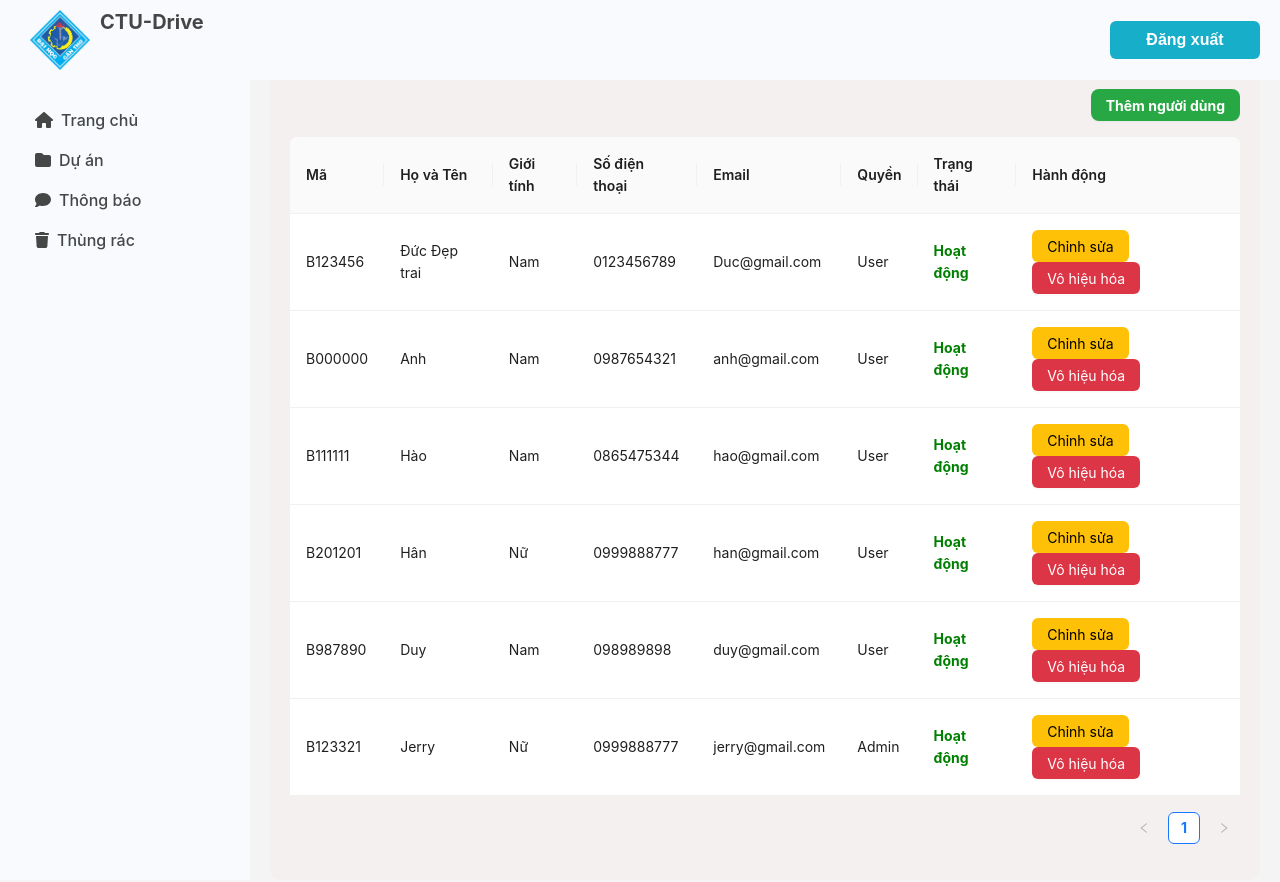
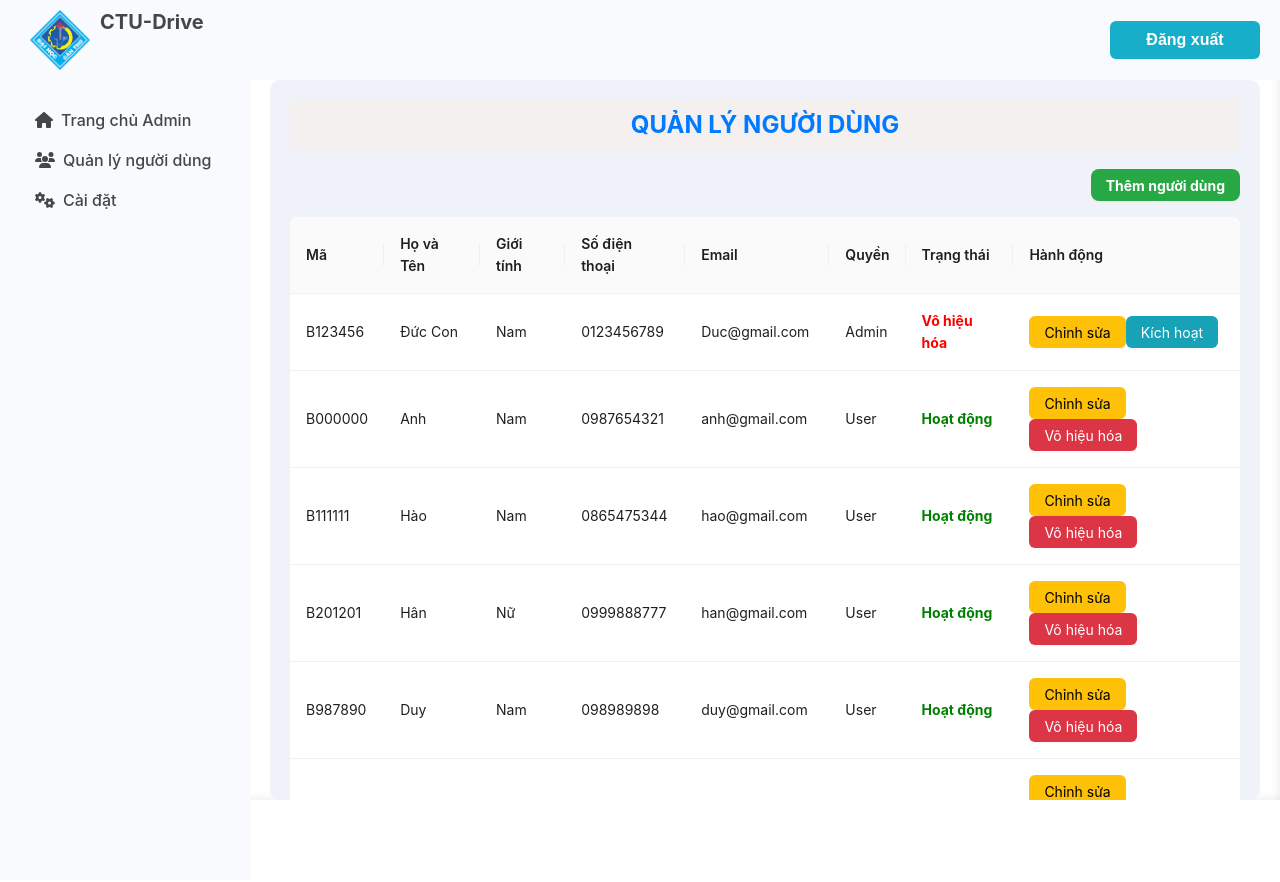
Before and after one commit to dradvm/WebProjectManagementFE, a React (Create React App) app: page /users in a window 1280 px wide. Shown: the top 882 px of the page. After the commit the page ends 800 px from the top, so only its background shows below. Built offline with nearby package versions, Linux system fonts and the light colour scheme; data requests are answered from the project's data file; sample sign-in values are in the browser's storage.

Commit message:
Fix email phan admin

```diff
--- a/db.json
+++ b/db.json
@@ -46,12 +46,12 @@
   "users": [
     {
       "id": "B123456",
-      "fullName": "Đức Đẹp trai",
+      "fullName": "Đức Con",
       "gender": "Nam",
       "phone": "0123456789",
       "email": "Duc@gmail.com",
-      "role": "User",
-      "status": "Hoạt động"
+      "role": "Admin",
+      "status": "Vô hiệu hóa"
     },
     {
       "id": "B000000",
@@ -99,6 +99,16 @@
       "email": "jerry@gmail.com",
       "password": "123321123",
       "role": "Admin",
+      "status": "Hoạt động"
+    },
+    {
+      "id": "B1234",
+      "fullName": "Mèo",
+      "gender": "Nữ",
+      "phone": "0123456789",
+      "email": "meo@gmail.com",
+      "role": "Admin",
+      "password": "meo12345",
       "status": "Hoạt động"
     }
   ],
--- a/src/App.js
+++ b/src/App.js
@@ -26,7 +26,7 @@ function App() {
   const [forms, setForms] = useState([]);
   const [trash, setTrash] = useState([]);
   const [sidebarIndexClicked, setSidebarIndexClicked] = useState(null);
-  const [userRole, setUserRole] = useState(""); // Giả lập role, sau này có thể lấy từ API hoặc localStorage
+  const [userRole, setUserRole] = useState("admin"); // Giả lập role, sau này có thể lấy từ API hoặc localStorage
   // import AdminLayout from "./Components/layouts/AdminLayout"; // Layout riêng cho Admin
   const [isAuthenticated, setIsAuthenticated] = useState(
     !!localStorage.getItem("token")
--- a/src/Components/layouts/AdminLayout/AdminLayout.js
+++ b/src/Components/layouts/AdminLayout/AdminLayout.js
@@ -1,6 +1,6 @@
 import Sidebar from "../SidebarComponents/Sidebar/sidebar";
 import classNames from "classnames/bind";
-import styles from "./AdminLayout.module.scss"; // Import SCSS
+import styles from "./AdminLayout.module.scss";
 import Header from "../Header/header";
 
 const cx = classNames.bind(styles);
@@ -8,7 +8,6 @@ const cx = classNames.bind(styles);
 function AdminLayout({ children }) {
   return (
     <div className={cx("admin-layout")}>
-      {/* Header đặt ngoài content */}
       <Header />
       <div className={cx("main")}>
         <Sidebar />
--- a/src/Components/layouts/AdminLayout/AdminLayout.module.scss
+++ b/src/Components/layouts/AdminLayout/AdminLayout.module.scss
@@ -1,18 +1,43 @@
 .admin-layout {
-  // display: flex;
-  height: 100vh; // Chiều cao toàn màn hình
+  display: flex;
+  flex-direction: column;
+  height: 100vh;
+  background-color: #ecf0f1;
+}
+
+.main {
+  display: flex;
+  flex: 1;
+  overflow: hidden;
 }
 
 .sidebar {
-  width: 250px; // Chiều rộng sidebar
+  width: 260px;
   background-color: #2c3e50;
   color: white;
   padding: 20px;
+  transition: width 0.3s ease-in-out;
 }
 
 .content {
   flex: 1;
-  padding: 20px;
-  background-color: #f4f4f4;
-  overflow-y: auto; // Cho phép cuộn nếu nội dung dài
+  padding: 80px 20px 20px;
+  background-color: #ffffff;
+  overflow-y: auto;
+  box-shadow: inset 0 0 10px rgba(0, 0, 0, 0.1);
 }
+
+.header {
+  position: fixed;
+  top: 0;
+  left: 0;
+  width: 100%;
+  height: 80px;
+  background-color: #1d73cf;
+  color: white;
+  z-index: 1000;
+  display: flex;
+  align-items: center;
+  padding: 0 20px;
+  box-shadow: 0px 4px 8px rgba(0, 0, 0, 0.1);
+}
--- a/src/Components/layouts/SidebarComponents/Sidebar/sidebar.js
+++ b/src/Components/layouts/SidebarComponents/Sidebar/sidebar.js
@@ -20,7 +20,7 @@ function Sidebar() {
   const { userRole } = sidebarContextData; // Lấy userRole từ context
 
   const isAdmin = userRole === "admin"; // Kiểm tra quyền admin
-
+  console.log("isAdmin", isAdmin);
   return (
     <div className={cx("wrapper")}>
       <div className={cx("sidebar-item-wrapper")}>
--- a/src/Pages/Admin/AdminDashboard.js
+++ b/src/Pages/Admin/AdminDashboard.js
@@ -1,10 +1,160 @@
-function AdminDashboard() {
-    return (
-      <div>
-        <h1>Trang chủ Admin</h1>
-        <p>Đây là giao diện chính của admin.</p>
+import { useState, useEffect } from "react";
+import { Table, Button, Modal, Form, Input, Select } from "antd";
+import axios from "axios";
+import styles from "./ManageUsers.module.scss";
+
+const API_URL = "http://localhost:5000/users";
+
+const ManageUsers = () => {
+  const [users, setUsers] = useState([]);
+  const [loading, setLoading] = useState(true);
+  const [isModalOpen, setIsModalOpen] = useState(false);
+  const [editingUser, setEditingUser] = useState(null);
+  const [form] = Form.useForm();
+
+  useEffect(() => {
+    loadUsers();
+  }, []);
+
+  const loadUsers = async () => {
+    setLoading(true);
+    try {
+      const response = await axios.get(API_URL);
+      setUsers(response.data);
+    } catch (error) {
+      console.error("Lỗi tải dữ liệu:", error);
+    }
+    setLoading(false);
+  };
+
+  const handleAddOrUpdateUser = async (values) => {
+    try {
+      if (editingUser) {
+        await axios.put(`${API_URL}/${editingUser.id}`, values);
+      } else {
+        const newUser = { ...values, status: "Hoạt động" };
+        await axios.post(API_URL, newUser);
+      }
+      setIsModalOpen(false);
+      form.resetFields();
+      setEditingUser(null);
+      loadUsers();
+    } catch (error) {
+      console.error("Lỗi xử lý người dùng:", error);
+    }
+  };
+
+  const handleEdit = (user) => {
+    setEditingUser(user);
+    setIsModalOpen(true);
+    form.setFieldsValue(user);
+  };
+
+  const handleToggleStatus = async (id, currentStatus) => {
+    const newStatus = currentStatus === "Hoạt động" ? "Vô hiệu hóa" : "Hoạt động";
+    try {
+      await axios.patch(`${API_URL}/${id}`, { status: newStatus });
+      loadUsers();
+    } catch (error) {
+      console.error("Lỗi cập nhật trạng thái:", error);
+    }
+  };
+
+  const columns = [
+    { title: "Mã", dataIndex: "id", key: "id" },
+    { title: "Họ và Tên", dataIndex: "fullName", key: "fullName" },
+    { title: "Giới tính", dataIndex: "gender", key: "gender" },
+    { title: "Số điện thoại", dataIndex: "phone", key: "phone" },
+    { title: "Email", dataIndex: "email", key: "email" },
+    { title: "Quyền", dataIndex: "role", key: "role" },
+    {
+      title: "Trạng thái",
+      dataIndex: "status",
+      key: "status",
+      render: (status) => (
+        <span className={status === "Vô hiệu hóa" ? styles["status-disabled"] : styles["status-active"]}>
+          {status}
+        </span>
+      ),
+    },
+    {
+      title: "Hành động",
+      key: "action",
+      render: (_, record) => (
+        <>
+          <Button className={styles["edit-button"]} onClick={() => handleEdit(record)}>
+            Chỉnh sửa
+          </Button>
+          <Button
+            className={record.status === "Hoạt động" ? styles["disable-button"] : styles["activate-button"]}
+            onClick={() => handleToggleStatus(record.id, record.status)}
+          >
+            {record.status === "Hoạt động" ? "Vô hiệu hóa" : "Kích hoạt"}
+          </Button>
+        </>
+      ),
+    },
+  ];
+
+  return (
+    <div className={styles["table-container"]}>
+      <div className={styles["button-container"]}>
+        <Button className={styles["add-user-button"]} onClick={() => setIsModalOpen(true)}>
+          Thêm người dùng
+        </Button>
       </div>
-    );
-  }
+      <Table dataSource={users} columns={columns} loading={loading} rowKey="id" className={styles["custom-table"]} />
 
-  export default AdminDashboard;
+      {/* Modal Thêm/Sửa Người Dùng */}
+      <Modal
+        title={editingUser ? "Chỉnh sửa Người Dùng" : "Thêm Người Dùng"}
+        open={isModalOpen}
+        className={styles["modal-form"]}
+        onCancel={() => {
+          setIsModalOpen(false);
+          setEditingUser(null);
+          form.resetFields();
+        }}
+        onOk={() => form.submit()}
+      >
+        <Form form={form} layout="vertical" className={styles["modal-form"]} onFinish={handleAddOrUpdateUser}>
+          <Form.Item name="id" label="Mã người dùng" rules={[{ required: true, message: "Vui lòng nhập mã người dùng!" }]}>
+            <Input disabled={!!editingUser} />
+          </Form.Item>
+          <Form.Item name="fullName" label="Họ và Tên" rules={[{ required: true, message: "Vui lòng nhập họ và tên!" }]}>
+            <Input />
+          </Form.Item>
+          <Form.Item name="gender" label="Giới tính" rules={[{ required: true }]}>
+            <Select>
+              <Select.Option value="Nam">Nam</Select.Option>
+              <Select.Option value="Nữ">Nữ</Select.Option>
+            </Select>
+          </Form.Item>
+          <Form.Item name="phone" label="Số điện thoại" rules={[{ required: true, message: "Vui lòng nhập số điện thoại!" }]}>
+            <Input />
+          </Form.Item>
+          <Form.Item
+            name="email"
+            label="Email"
+            rules={[{ required: true, type: "email", message: "Vui lòng nhập email hợp lệ!" }]}
+          >
+            <Input disabled={!!editingUser} />
+          </Form.Item>
+          {!editingUser && (
+            <Form.Item name="password" label="Mật khẩu" rules={[{ required: true, message: "Vui lòng nhập mật khẩu!" }]}>
+              <Input.Password />
+            </Form.Item>
+          )}
+          <Form.Item name="role" label="Quyền" rules={[{ required: true }]}>
+            <Select>
+              <Select.Option value="Admin">Admin</Select.Option>
+              <Select.Option value="User">User</Select.Option>
+            </Select>
+          </Form.Item>
+        </Form>
+      </Modal>
+    </div>
+  );
+};
+
+export default ManageUsers;
--- a/src/Pages/Admin/ManageUsers.js
+++ b/src/Pages/Admin/ManageUsers.js
@@ -3,7 +3,7 @@ import { Table, Button, Modal, Form, Input, Select } from "antd";
 import axios from "axios";
 import styles from "./ManageUsers.module.scss";
 
-const API_URL = "http://localhost:3000/users";
+const API_URL = "http://localhost:5000/users";
 
 const ManageUsers = () => {
   const [users, setUsers] = useState([]);
@@ -26,7 +26,7 @@ const ManageUsers = () => {
     }
     setLoading(false);
   };
-
+  console.log("users", users);
   const handleAddOrUpdateUser = async (values) => {
     try {
       if (editingUser) {
--- a/src/Pages/Admin/ManageUsers.module.scss
+++ b/src/Pages/Admin/ManageUsers.module.scss
@@ -1,7 +1,12 @@
 .table-container {
   padding: 20px;
-    background: rgb(245, 240, 240);
+  background: rgb(239, 242, 248);
   border-radius: 10px;
+  height: calc(100vh - 80px);
+  overflow-y: auto;
+  margin-top: 0px;
+  overflow-x: auto;
+  width: 100%;
 }
 
 .title {
@@ -10,6 +15,11 @@
   text-align: center;
   color: #007bff;
   margin-bottom: 20px;
+  position: sticky;
+  top: 0;
+  background: rgb(245, 240, 240);
+  z-index: 10;
+  padding: 10px;
 }
 
 .button-container {
@@ -33,12 +43,19 @@
 }
 
 .custom-table .ant-table-thead > tr > th {
+  position: sticky;
+  top: 0;
   background-color: #1d73cf !important;
-    color: rgb(73, 155, 199);
+  z-index: 1000;
+  color: white !important;
   font-weight: bold;
   text-align: center;
 }
 
+.custom-table {
+  width: max-content;
+  min-width: 100%;
+}
 .status-active {
   color: green;
   font-weight: bold;
@@ -85,7 +102,6 @@
   }
 }
 
-  /* 🆕 Style cho Modal */
 .modal-form {
   .ant-form-item {
     margin-bottom: 16px;
--- a/src/routes/index.js
+++ b/src/routes/index.js
@@ -81,7 +81,7 @@ export const adminSidebarItems = [
   {
     id: 0,
     name: "Trang chủ Admin",
-    icon: "faGauge",
+    icon: "faHouse",
     path: "/dashboard",
     component: AdminDashboard,
     layout: DefaultLayout,
--- a/src/services/userService.js
+++ b/src/services/userService.js
@@ -2,19 +2,19 @@ import axios from "axios";
 
 const API_URL = "http://localhost:5000/users"; // Địa chỉ API backend
 
-// 📌 Lấy danh sách người dùng
+//Lấy danh sách người dùng
 export const getUsers = async () => {
   const response = await axios.get(API_URL);
   return response.data;
 };
 
-// 📌 Thêm người dùng mới
+//Thêm người dùng mới
 export const addUser = async (user) => {
   const response = await axios.post(API_URL, user);
   return response.data;
 };
 
-// 📌 Xóa người dùng theo ID
+//Xóa người dùng theo ID
 export const deleteUser = async (id) => {
   const response = await axios.delete(`${API_URL}/${id}`);
   return response.data; // Trả về kết quả xóa
```
Lines whose indentation alone changed are shown as unchanged.
